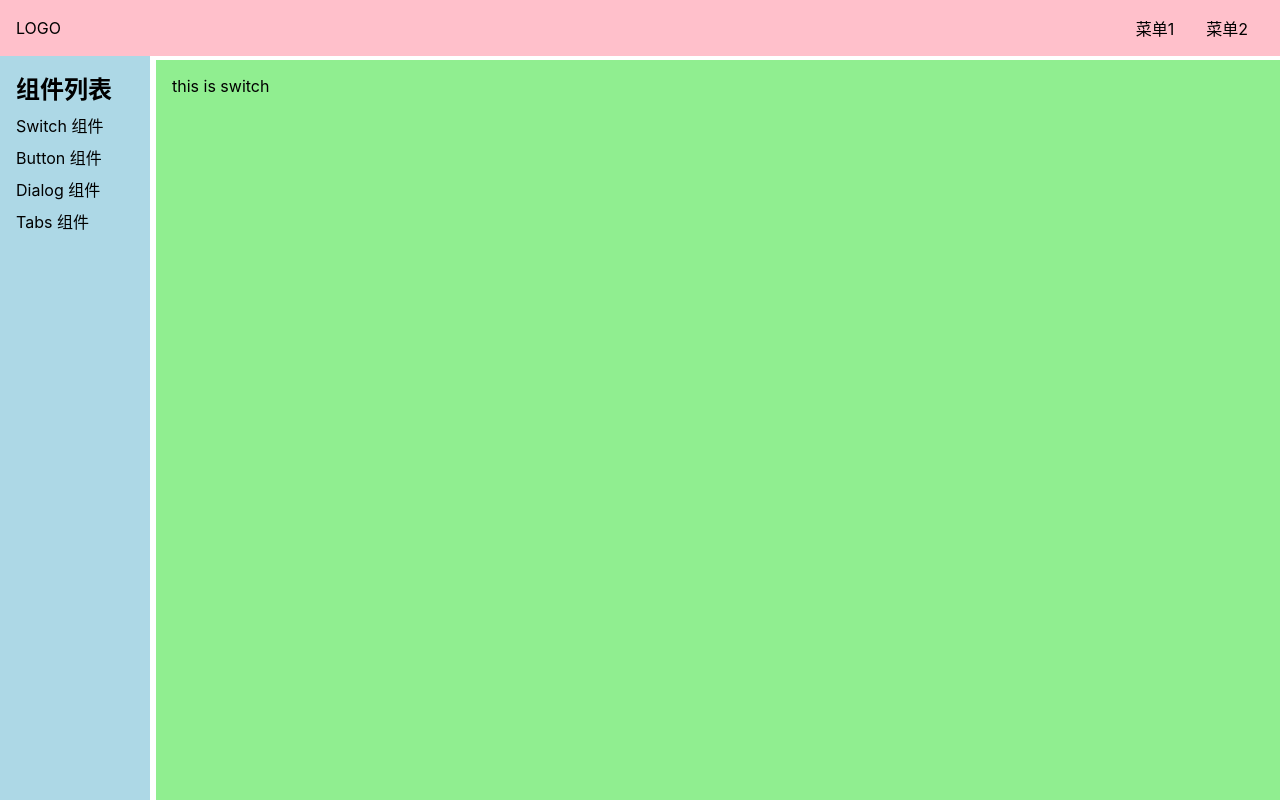
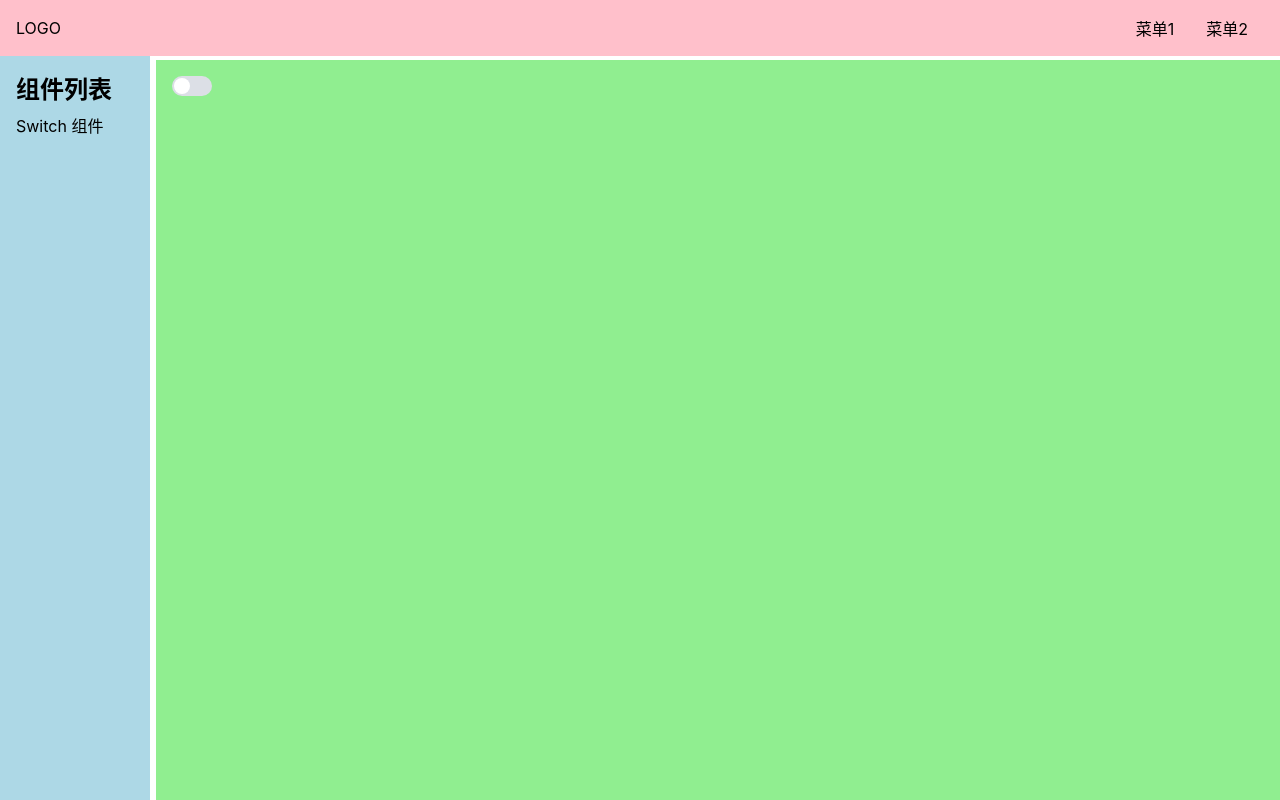
Before and after one commit to potatoMM/po-ui, a Vue app: page /#/doc/switch in a window 1280 px wide. Built offline with nearby package versions, Linux system fonts and the light colour scheme.

Commit message:
switch布局与动画

```diff
--- a/index.html
+++ b/index.html
@@ -8,6 +8,7 @@
 </head>
 <body>
   <div id="app"></div>
+  <!-- yarn dev -->
   <script type="module" src="/src/main.ts"></script>
 </body>
 </html>
--- a/src/components/Switch.vue
+++ b/src/components/Switch.vue
@@ -1,5 +1,11 @@
 <template>
   <div>
-    this is switch
+    <Switch/>
   </div>
 </template>
+<script lang="ts">
+import Switch from '../lib/Switch.vue'
+export default {
+  components:{Switch}
+}
+</script>
--- /dev/null
+++ b/src/lib/Switch.vue
@@ -0,0 +1,50 @@
+<template>
+  <button :class="{checked}" @click="togglecheckedStatus"><span></span></button>
+</template>
+<script lang="ts">
+import { ref } from 'vue'
+export default {
+  setup(){
+    const checked = ref(false)
+    const togglecheckedStatus = () => {
+      checked.value = !checked.value
+    }
+    return {
+      checked,
+      togglecheckedStatus
+    }
+  }
+}
+</script>
+<style lang="scss" scoped>
+   $h: 20px;
+   $h2: $h - 4px;
+   button{
+     height: $h;
+     width: $h*2;
+     border: none;
+     background-color: #dcdfe6;
+     border-radius: $h/2;
+     position: relative;
+   }
+   span{
+     position: absolute;
+     top: 2px;
+     left: 2px;
+     height: $h2;
+     width: $h2;
+     background:white;
+     border-radius: $h2 / 2;
+     transition: left .25s;
+   }
+   button.checked{
+     background-color: #409eff;
+   }
+   button.checked > span{
+     outline: none;
+    left: calc(100% - #{$h2} - 2px);
+   }
+   button:focus{
+     outline: none;
+   }
+ </style>
--- a/src/views/Doc.vue
+++ b/src/views/Doc.vue
@@ -8,7 +8,7 @@
            <li>
              <router-link to="/doc/switch">Switch 组件</router-link>
            </li>
-           <li>
+           <!-- <li>
              <router-link to="/doc/button">Button 组件</router-link>
            </li>
            <li>
@@ -16,7 +16,7 @@
            </li>
            <li>
              <router-link to="/doc/tabs">Tabs 组件</router-link>
-           </li>
+           </li> -->
          </ol>
       </aside>
       <main>
```
Also changed, not shown: src/index.scss (line endings or trailing spaces).
